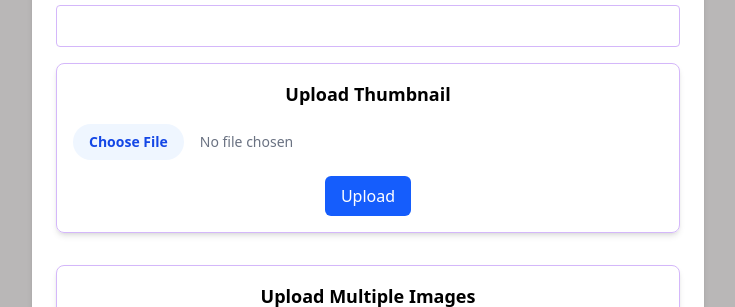
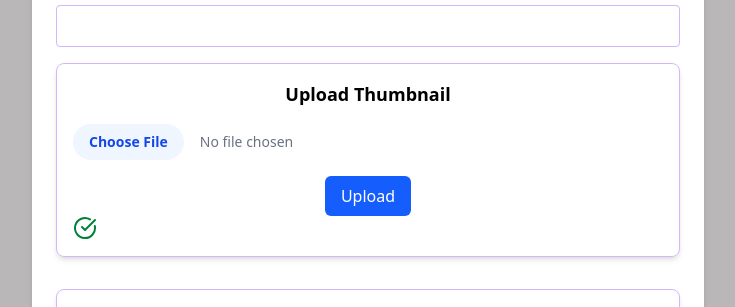
Before and after one commit to Ravindu-Kavishan/BordingProject, a React (Vite) app in the folder FrontEnd/: page /AddBordingPlace in a window 1280 px wide. Both pictures are taken after a click on the button "Upload". Shown: the part 2209-2516 px from the top of the page, without its empty margins (272-1007 px from the left). Built offline with nearby package versions, Linux system fonts and the light colour scheme; no server answers.

Commit message:
images added progree bars done.

```diff
--- a/FrontEnd/src/components/ImageUploarder.jsx
+++ b/FrontEnd/src/components/ImageUploarder.jsx
@@ -1,12 +1,15 @@
 import React, { useState } from "react";
 import uploardService from "../services/uploardService";
+import { CheckCircle, Loader2 } from "lucide-react";
 
 // Single image uploader
 function ThumbnailUploader({ onUpload }) {
   const [image, setImage] = useState(null);
   const [preview, setPreview] = useState(null);
+  const [status, setStatus] = useState("not");
 
   const handleUpload = async () => {
+    setStatus("uploading");
     const formData = new FormData();
     formData.append("image", image);
 
@@ -17,6 +20,7 @@ function ThumbnailUploader({ onUpload }) {
     } else {
       console.error("Image upload failed:", result.message);
     }
+    setStatus("uploaded");
   };
 
   const handleFileChange = (e) => {
@@ -39,6 +43,7 @@ function ThumbnailUploader({ onUpload }) {
           className="mb-4 w-32 h-32 object-cover mx-auto rounded-md"
         />
       )}
+
       <input
         type="file"
         onChange={handleFileChange}
@@ -51,16 +56,23 @@ function ThumbnailUploader({ onUpload }) {
       >
         Upload
       </button>
+      {status === "uploading" && (
+        <Loader2 className="animate-spin text-blue-500 w-8 h-8" />
+      )}
+      {status === "uploaded" && (
+        <CheckCircle className="text-green-700 w-6 h-6" />
+      )}
     </div>
   );
 }
 
-
 function ImagesUploader({ onUpload }) {
   const [images, setImages] = useState([]);
   const [previews, setPreviews] = useState([]);
+  const [status, setStatus] = useState("not");
 
   const handleUpload = async () => {
+    setStatus("uploading");
     if (images.length === 0) return;
 
     const formData = new FormData();
@@ -75,6 +87,7 @@ function ImagesUploader({ onUpload }) {
     } else {
       console.error("Image upload failed:", result.message);
     }
+    setStatus("uploaded");
   };
 
   const handleFileChange = (e) => {
@@ -111,6 +124,12 @@ function ImagesUploader({ onUpload }) {
       >
         Upload All
       </button>
+      {status === "uploading" && (
+        <Loader2 className="animate-spin text-blue-500 w-8 h-8" />
+      )}
+      {status === "uploaded" && (
+        <CheckCircle className="text-green-700 w-6 h-6" />
+      )}
     </div>
   );
 }
```
